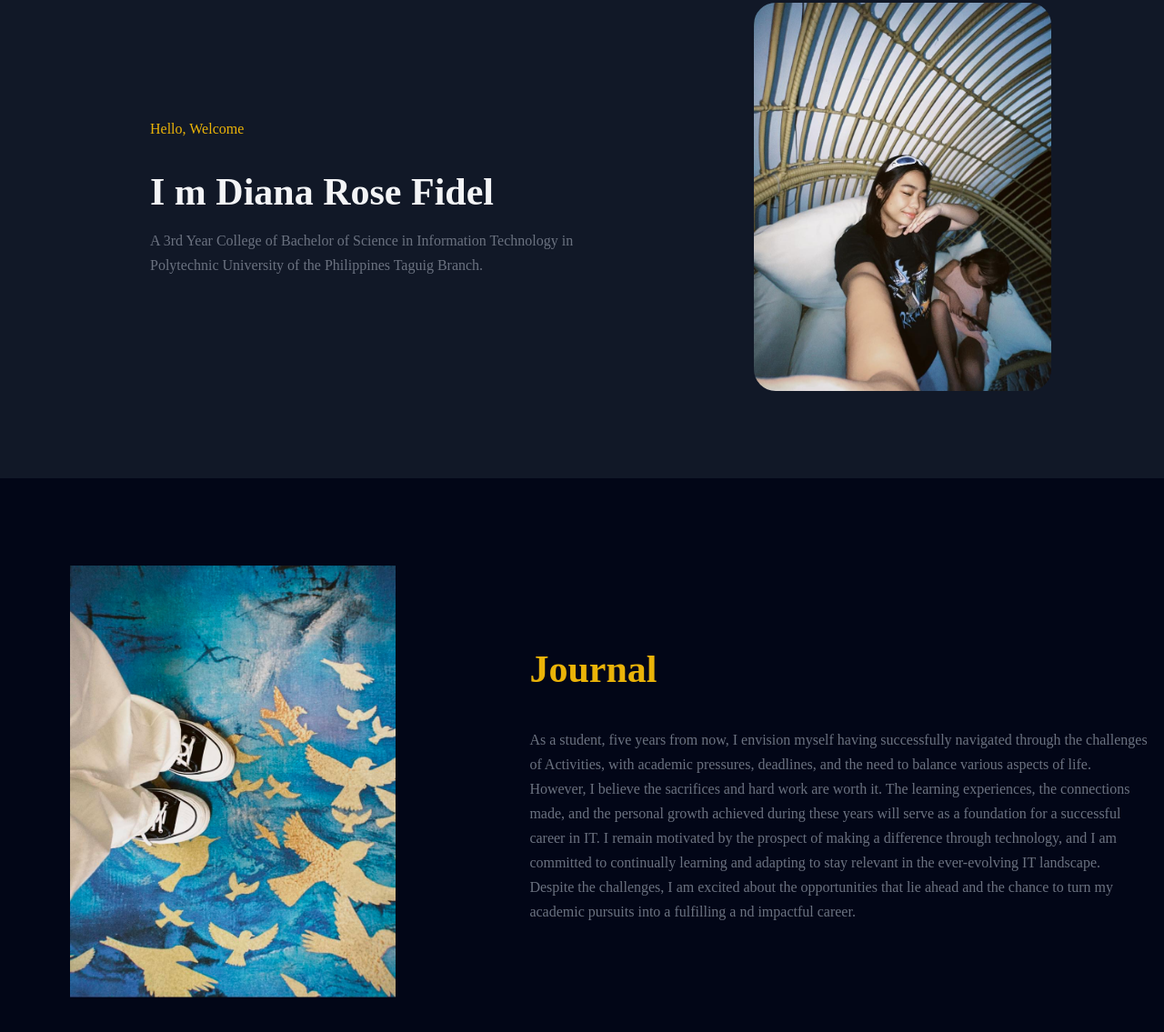
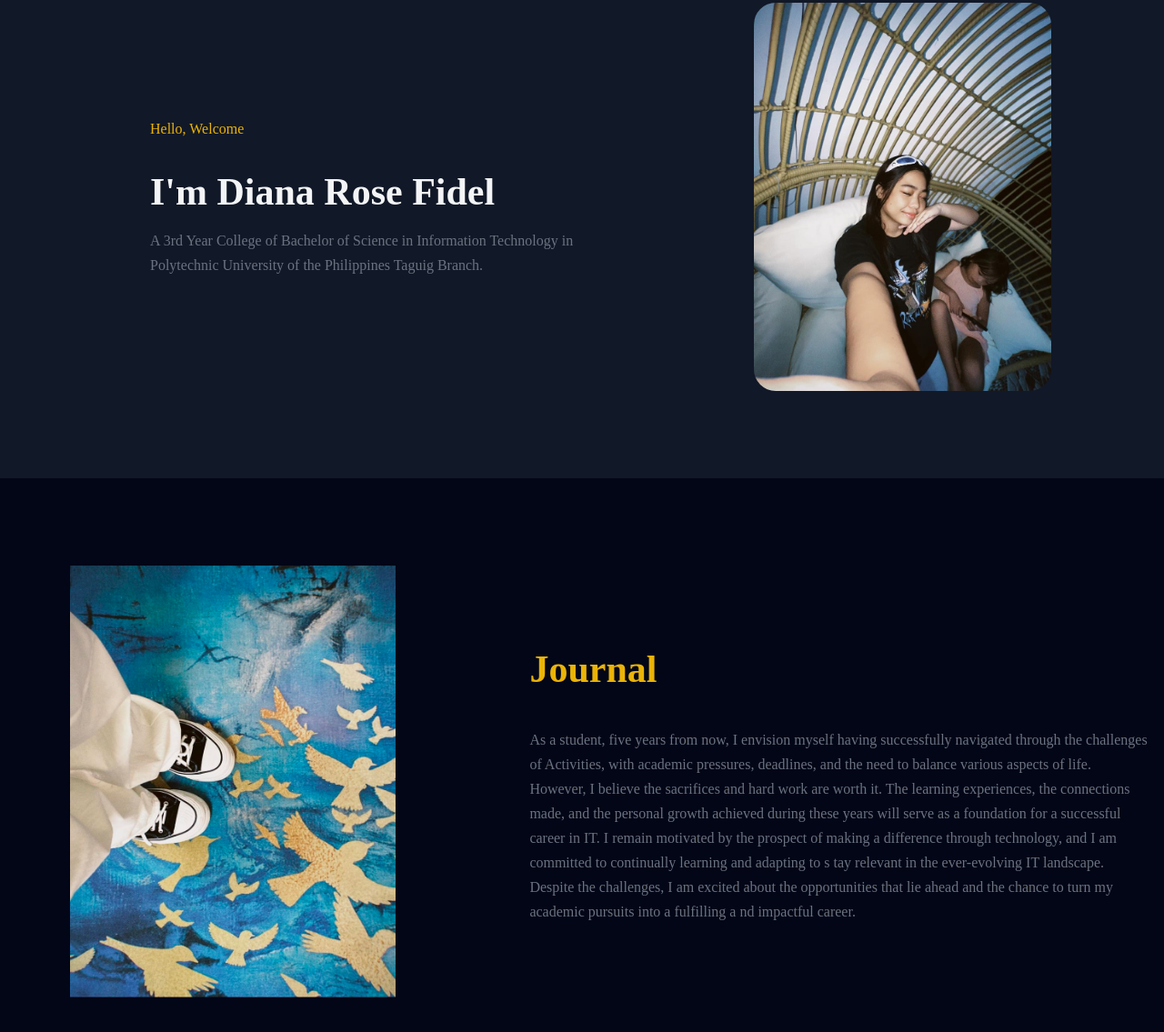
Before and after one commit to PUP-BSIT/final-exercise-dnrsfdl, a plain HTML site: page index.html in a window 1280 px wide. Shown: the part 93-1228 px from the top of the page at 91% size. Drawn offline with Linux system fonts and the light colour scheme.

Commit message:
modify html file

```diff
--- a/index.html
+++ b/index.html
@@ -3,6 +3,7 @@
   <head>
     <link rel="stylesheet" href="./fidel_dianarose_final_exercise.css" />
   </head>
+
   <body>
     <div class="aboutme">
     <div class="herosection">
@@ -10,32 +11,28 @@
     <div class="hello-welcome-parent">
     <div class="hello-welcome">Hello, Welcome</div>
     <div class="i-m-diana-rose-fidel-parent">
-		<b class="i-m-diana">I m Diana Rose Fidel</b>
+		<b class="i-m-diana">I'm Diana Rose Fidel</b>
     <div class="a-3rd-year-container">
         <p class="a-3rd-year">
           A 3rd Year College of Bachelor of Science
-		    in Information
-            Technology in
+		      in Information Technology in
         </p>
         <p class="a-3rd-year">
-            Polytechnic University of the
-		    Philippines Taguig Branch.
+          Polytechnic University of the Philippines Taguig Branch.
         </p>
        </div>
        </div>
        </div>
           <img
             class="frame-child"
-            alt=""
-            src="./img/diana.jpg"
+            alt=""src="./img/diana.jpg"
           />
         </div>
       </div>
       <div class="aboutme1">
          <img
           class="aboutme-child"
-          alt=""
-          src="./img/steps.jpg"
+          alt=""src="./img/steps.jpg"
         />
 
         <div class="journal-parent">
@@ -44,7 +41,8 @@
         <div class="there-are-many-variations-of-p-parent">
         <div class="hello-welcome">
            <p class="a-3rd-year">
-              As a student, five years from now, I envision myself having
+              As a student, five years from now,
+              I envision myself having
 			        successfully navigated through the challenges
           </p>
 			<p class="a-3rd-year">
@@ -68,7 +66,7 @@
                 </p>
            <p class="a-3rd-year">
 				    committed to continually learning and adapting to
-				stay relevant in the ever-evolving IT landscape.
+				s   tay relevant in the ever-evolving IT landscape.
                 </p>
 		    <p class="a-3rd-year">
 				    Despite the challenges, I am excited about the
```
Lines whose indentation alone changed are shown as unchanged.
